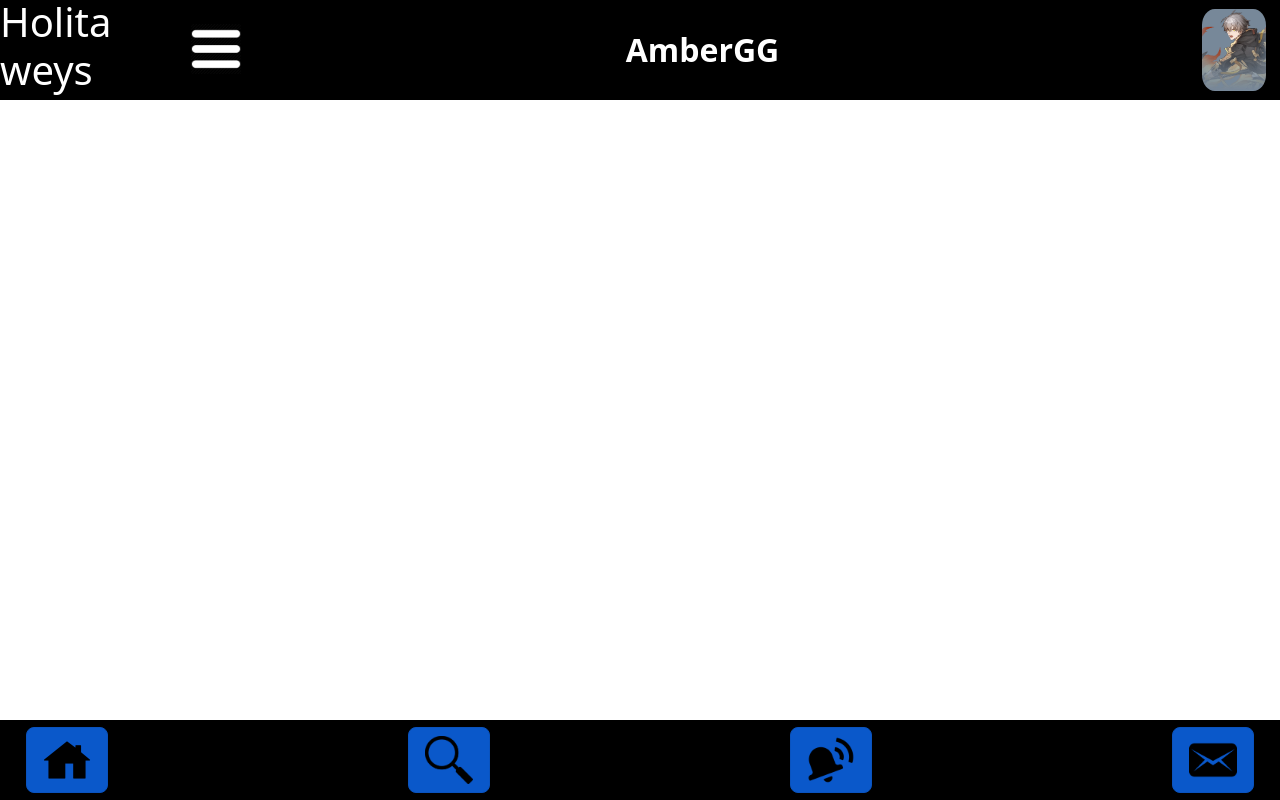
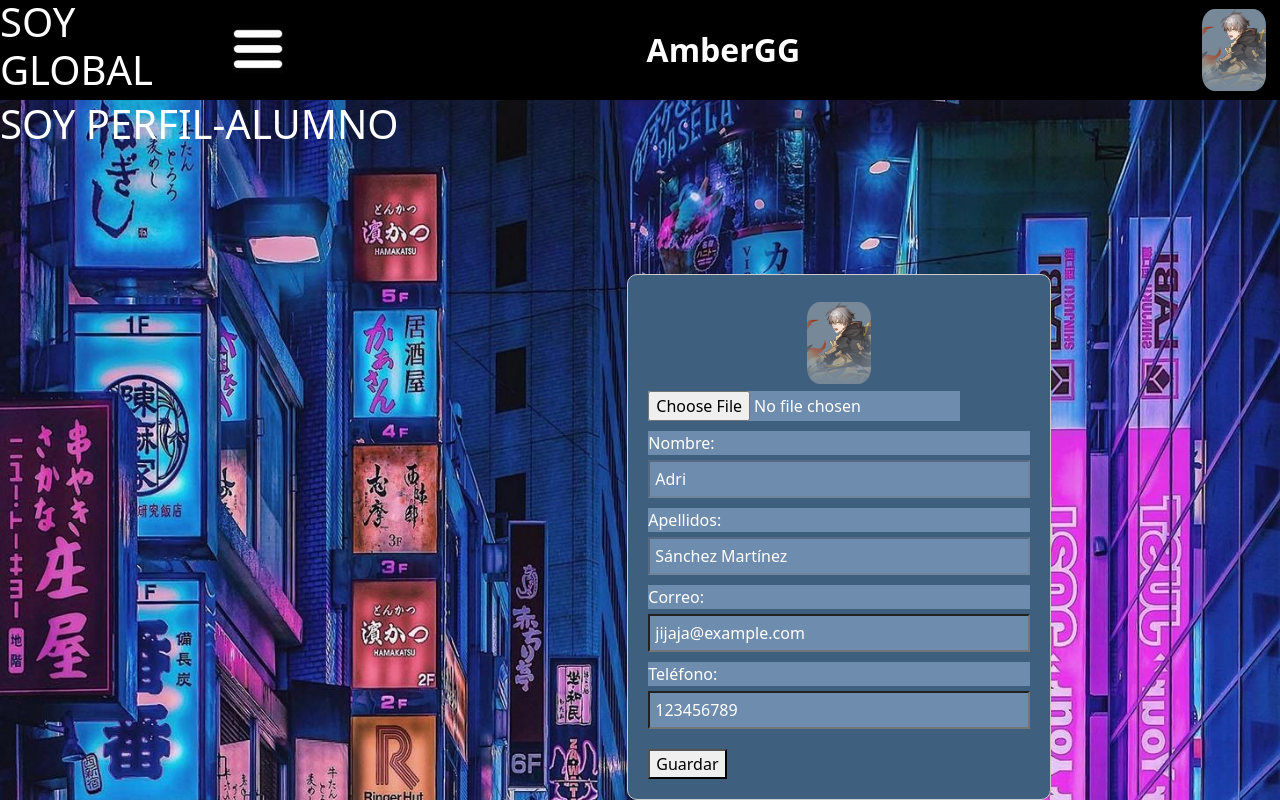
Before and after one commit to Kyrogami/angularWebFinal, an Angular app: page /inicio in a window 1280 px wide. Shown: the top 800 px of the page. Built offline with nearby package versions, Linux system fonts and the light colour scheme.

Commit message:
pagina nueva modifico datos alumno funciona todOK

```diff
--- a/src/app/app-routing.module.ts
+++ b/src/app/app-routing.module.ts
@@ -12,7 +12,8 @@ const routes: Routes = [
   {path: 'loggin', component: LogginComponent},
   {path: 'inicio', component: PerfilAlumnoComponent},
   {path:'back', component: BackNotasComponent },
-  {path:'perfil',component:PerfilAlumnoComponent}
+  {path:'perfil',component:PerfilAlumnoComponent},
+  {path:'',component: LogginComponent}
 ]
 
 @NgModule({
--- a/src/app/app.component.css
+++ b/src/app/app.component.css
@@ -27,7 +27,7 @@ html {
     color: #cccccc;
   }
 
-
+  .popup{visibility: hidden;}
 
   /* STRUCTURE */
 
@@ -114,6 +114,7 @@ html {
     -ms-transform: scale(0.95);
     transform: scale(0.95);
   }
+
 
   input[type=text] {
     background-color: #f6f6f6;
@@ -440,10 +441,10 @@ footer {
     justify-content: space-between;
     align-items: center;
     width: 100%;
-    height: 10%;
+    height: 6em;
     padding-left: 2%;
     padding-right: 2%;
-    position: absolute;
+    position: 0;
     bottom: 0;
 }
 
--- a/src/app/app.component.html
+++ b/src/app/app.component.html
@@ -12,9 +12,8 @@
                     <!--          <li><a href="#">Notas</a></li>
                     <li><a href="#">Cursos</a></li>
                     <li><a href="#">To Do</a></li> -->
-                    <li><a  routerLink="options" href="">Opciones</a></li>
                     <li><a  routerLink="loggin" href="loggin">Loggin</a></li>
-                    <li><a  routerLink="noti" href="noti.html">Notificaciones</a></li>
+                    <li><a  routerLink="noti" href="perfil">Tu perfil</a></li>
                     <li><a  routerLink="back" href="back">Back Notas</a></li>
                 </ul>
             </li>
@@ -32,8 +31,9 @@
 
 </header>
 
+<router-outlet>
 
-<router-outlet> </router-outlet>
+</router-outlet>
 
 
 <footer>
@@ -50,7 +50,12 @@
     <div>
         <div class="cajaHome">
             <button type="button" class="btn btn-primary btn-lg active homebuttom"><img class="home"
-                src="../../../assets/imagenesCSS/footer/alert-26.png"></button>
+                src="../../../assets/imagenesCSS/footer/alert-26.png">
+                <dialog id="ms">
+                    <button id="close" onclick="document.getElementById('ms').close()">Ok!</button>
+                  </dialog>
+                  <button id="show" class="popup" onclick="document.getElementById('ms').show()"></button>
+            </button>
         </div>
     </div>
     <div>
--- a/src/app/app.component.ts
+++ b/src/app/app.component.ts
@@ -11,7 +11,7 @@ import { LogginComponent } from './components/loggin/loggin.component';
 })
 
 export class AppComponent {
-  title = 'Holita weys';
+  title = 'SOY GLOBAL';
   cosita = "soy una cosita";
 
 }
--- a/src/app/components/back-notas/back-notas.component.css
+++ b/src/app/components/back-notas/back-notas.component.css
@@ -11,10 +11,17 @@
     top: 50;
 }
 
+.stat{font-size: xx-large;}
+
 #titulolista {
+    color: white;
 
+    justify-content: center;
+}
+
+.cajaDetalles {
     color: white;
-    font-size: xx-large;
+
     font-weight: bolder;
 }
 
--- a/src/app/components/back-notas/back-notas.component.html
+++ b/src/app/components/back-notas/back-notas.component.html
@@ -1,6 +1,6 @@
+
 
 <div id="container">
-
 
     <div class="imagenfondo">
         <!-- SECCIÓN ASIGNATURAS Y NOTA -->
@@ -10,11 +10,11 @@
   <table class="table table-hover">
     <thead>
       <tr class="asignaturas">
-        <th>Nombre</th>
-        <th>Apellidos</th>
-        <th>DNI</th>
-        <th>direccion</th>
-        <th>activo</th>
+        <th id="stat">Nombre</th>
+        <th id="stat">Apellidos</th>
+        <th id="stat">DNI</th>
+        <th id="stat">direccion</th>
+        <th id="stat">activo</th>
       </tr>
     </thead>
     <tbody>
--- a/src/app/components/loggin/loggin.component.css
+++ b/src/app/components/loggin/loggin.component.css
@@ -10,6 +10,7 @@
     height: 80em;
 
 }
+
 
 html {
     background-color: #56baed;
--- a/src/app/components/loggin/loggin.component.html
+++ b/src/app/components/loggin/loggin.component.html
@@ -1,4 +1,4 @@
-<p>loggin works!</p>
+<p>JIJI!</p>
 <!--
 <link href="//maxcdn.bootstrapcdn.com/bootstrap/4.0.0/css/bootstrap.min.css" rel="stylesheet" id="bootstrap-css">
 <script src="//maxcdn.bootstrapcdn.com/bootstrap/4.0.0/js/bootstrap.min.js"></script>
--- a/src/app/components/perfil-alumno/perfil-alumno.component.css
+++ b/src/app/components/perfil-alumno/perfil-alumno.component.css
@@ -1,7 +1,7 @@
 .container {
     display: flex;
 }
-
+h1{color: white; display:flex;}
 .cabecera {
     background-color: #000000;
     display: flex;
@@ -19,15 +19,16 @@ body {
     display: flex;
 }
 
+.fotoform{max-height: 6em; display: flex; justify-content: center; align-items: center; }
 
 .imagenfondo {
-    background-image: url(../../../assets/imagenesCSS/trailblazer.png);
+    background-image: url(../../../assets/imagenesCSS/fondos/cyberpunk.jpg);
     display: flex;
     justify-content: center;
     background-repeat: no-repeat;
     background-attachment: fixed;
     background-size: cover;
-    height: 80em;
+    height: 49em;
 
 }
 
@@ -79,6 +80,7 @@ nav {
     color: white;
 
 }
+
 
 .menudes {
     background-color: rgb(0, 0, 0);
@@ -135,7 +137,71 @@ nav {
     height: 20em;
 }
 
-#usuario-id{display: flex; justify-content: center;}
+
+.profile {
+    text-align: center;
+    margin-bottom: 20px;
+}
+
+.profile-icon {
+    width: 100px;
+    height: 100px;
+}
+
+.container {
+    display: flex;
+    justify-content: center;
+    align-items: center;
+    border-radius: 10px;
+    margin-bottom: 10em;
+    margin-top: 10em;
+    width: 28em;
+    height: 34em;
+}
+
+form {
+    background-color: #89c685;
+    margin-top: 10px;
+    margin-bottom: 0;
+}
+
+label,
+input {
+    color: rgb(255, 255, 255);
+    background-color: #6e8cae;
+    margin-bottom: 10px;
+}
+
+form {
+    background-color: #3f5f7f;
+    border-radius: 10px;
+    border: 1px solid #ccc;
+    padding: 20px;
+    width: 35em;
+}
+
+label {
+    display: block;
+    margin-bottom: 5px;
+}
+
+input[type="text"],
+input[type="email"],
+input[type="tel"] {
+    width: 100%;
+    padding: 5px;
+    margin-bottom: 10px;
+}
+
+button {
+    margin-top: 10px;
+}
+
+
+#usuario-id {
+    display: flex;
+    justify-content: center;
+}
 
 .asignaturas {
     background-color: #44749d;
--- a/src/app/components/perfil-alumno/perfil-alumno.component.html
+++ b/src/app/components/perfil-alumno/perfil-alumno.component.html
@@ -1,12 +1,36 @@
-<div id="container">
 
 
+<div class="imagenfondo">
 
-   <!--  <div class="imagenfondo">
+    <h1>{{tittle}}</h1>
+
+    <div class="container">
+        <form id="user-form">
+            <div class="fotoform">
+            <img class="iconprofile fotoForm" [src]="perfilFotoUrl"></div>
+            <input type="file" id="foto" (change)="cambiarFoto($event)">
+            <label for="nombre">Nombre:</label>
+            <input type="text" id="nombre" value="Adri" disabled>
+
+            <label for="apellidos">Apellidos:</label>
+            <input type="text" id="apellidos" value="Sánchez Martínez" disabled>
+
+            <label for="correo">Correo:</label>
+            <input type="email" id="correo" value="jijaja@example.com">
+
+            <label for="telefono">Teléfono:</label>
+            <input type="tel" id="telefono" value="123456789">
+
+            <button type="submit" onclick="guardarCambios()">Guardar</button>
+        </form>
+    </div>
+
+
+    <!--  <div class="imagenfondo">
          SECCIÓN ASIGNATURAS Y NOTA
         <div class="espaciosec">
         -->
-<!--
+    <!--
             <section class=secNotas>
                 <div class="table-responsive">
                     <table class="table table-hover">
--- a/src/app/components/perfil-alumno/perfil-alumno.component.ts
+++ b/src/app/components/perfil-alumno/perfil-alumno.component.ts
@@ -11,8 +11,43 @@ export class PerfilAlumnoComponent implements OnInit {
   listaUsuarios: interfazUsuario[] = USUARIOS;
   selectedUsuario?: interfazUsuario;
   usuario:any;
+  perfilFotoUrl: string = '../../../assets/imagenesCSS/main.png';
+  titulo: string ="Bienvenido a perfil"
+  tittle = 'SOY PERFIL-ALUMNO';
+
+
+
+
 
   constructor() { }
+
+  editarCampos() {
+    const fotoInput = document.getElementById('foto') as HTMLInputElement;
+    fotoInput.addEventListener('change', (event) => {
+      const files = fotoInput.files;
+      if (files && files.length > 0) {
+        const foto = files[0];
+        const reader = new FileReader();
+        reader.onload = (e) => {
+          this.perfilFotoUrl = e.target?.result as string;
+        };
+        reader.readAsDataURL(foto);
+      }
+    });
+  }
+
+  cambiarFoto(event: any) {
+    const files = event.target.files;
+    if (files && files.length > 0) {
+      const foto = files[0];
+      const reader = new FileReader();
+      reader.onload = (e: any) => {
+        this.perfilFotoUrl = e.target.result;
+      };
+      reader.readAsDataURL(foto);
+    }
+  }
+
 
   ngOnInit() {
   }
```
